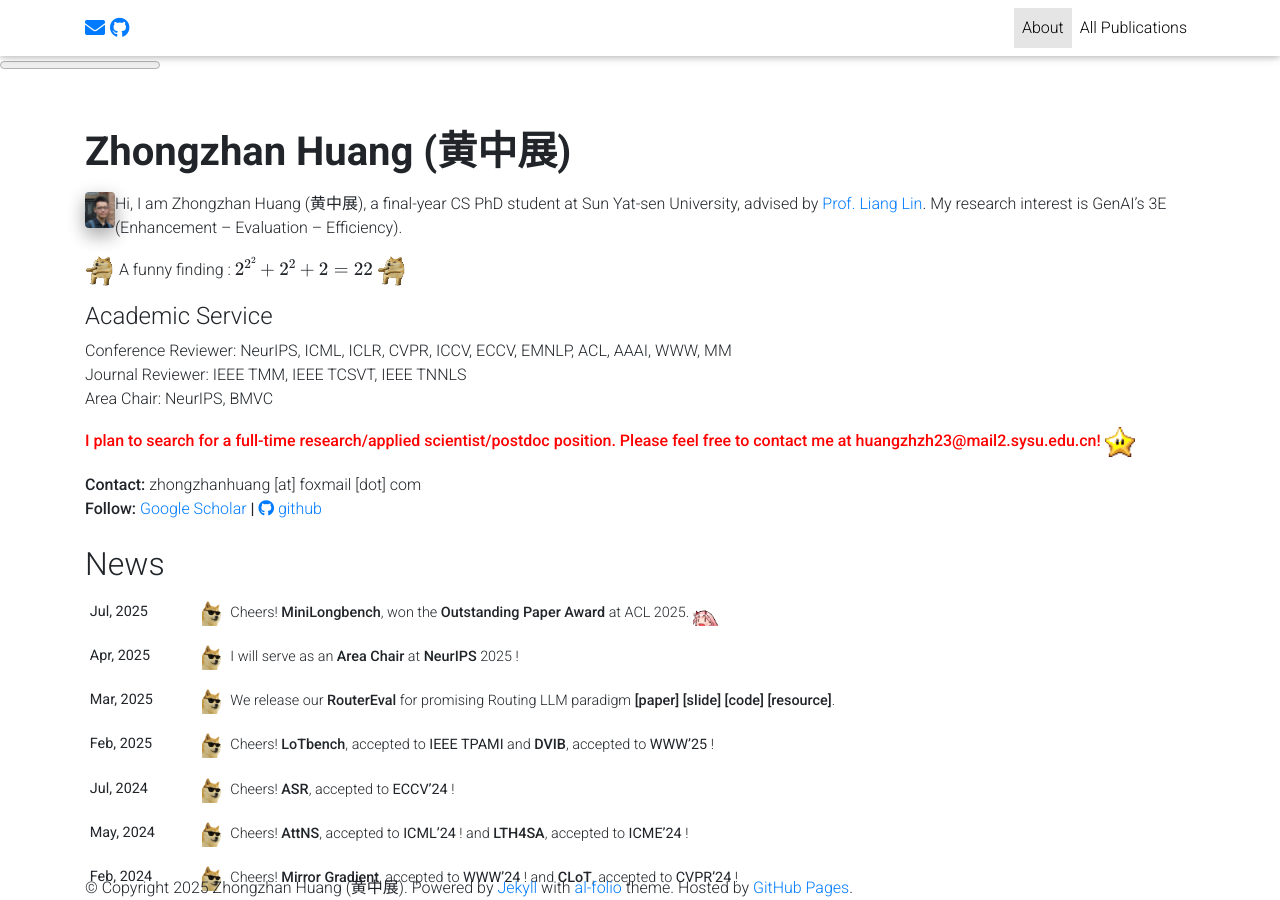
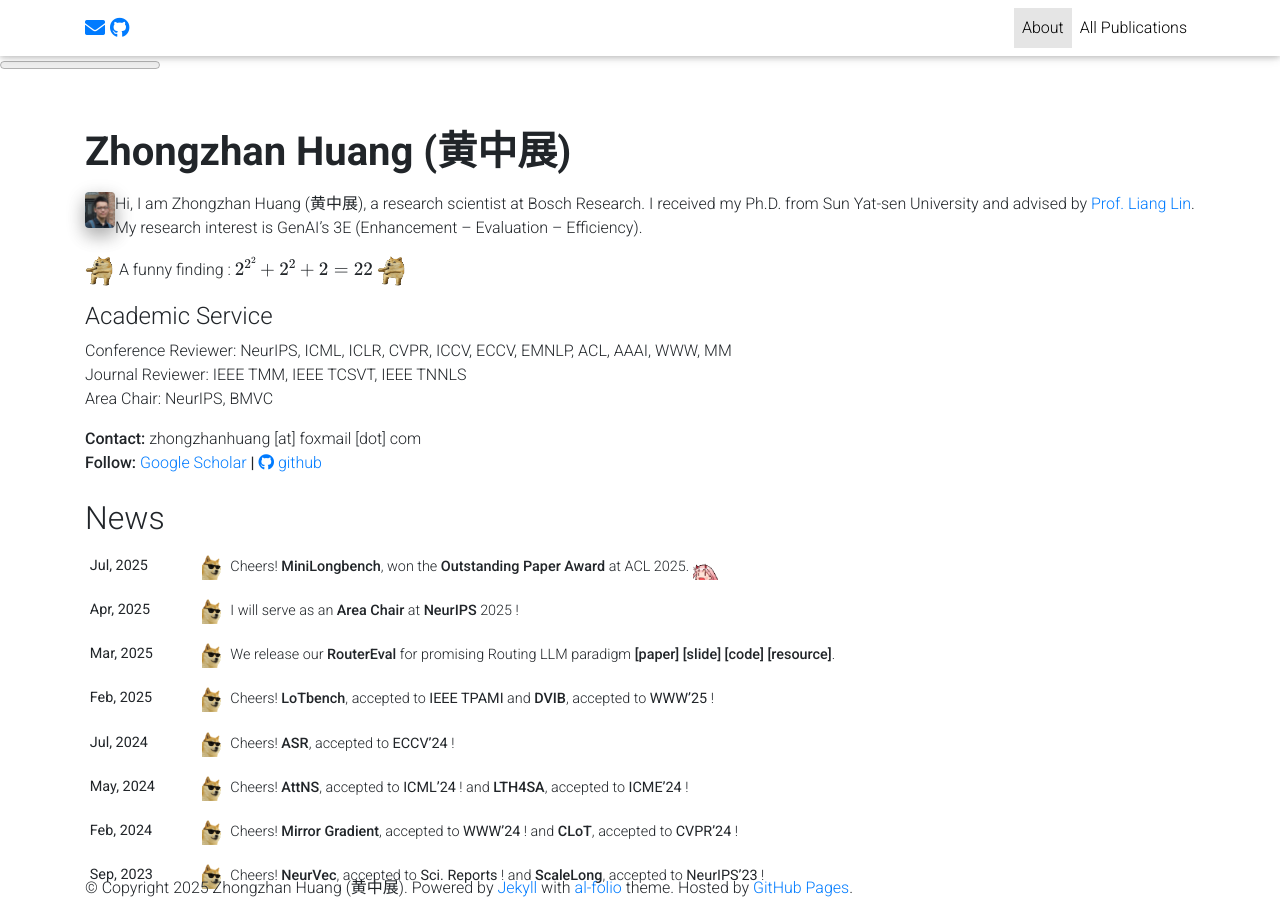
Before and after one commit to dedekinds/dedekinds.github.io, a Jekyll site: the page built from _pages/about.md, in a window 1280 px wide and 900 px high. Built offline with Jekyll 4.4.1, drawn with Linux system fonts in a browser that asks for light colours; nearby versions of some CDN libraries; full-size pictures stand in for the smaller copies a plugin makes; library files that are not in the unit come from our copies; comment, search, counter and statistics services are not loaded; a style sheet for code colours, icons or effects is not loaded.

Commit message:
Update about.md

```diff
--- a/_pages/about.md
+++ b/_pages/about.md
@@ -20,7 +20,7 @@ social: true  # includes social icons at the bottom of the page
 <p> Hello there! My name is Shanshan Zhong, and I am a student at the School of Computer Science and Engineering at Sun Yat-sem University, advised by Professor Wushao Wen and Professor Liang Lin. <br> My research interests primarily revolve around the application and structure design of generative models (including large language models and diffusion models), attention mechanisms, and multimodal technology (including multimodal recommendation and multimodal information fusion).
 </p>
 </div> -->
-Hi, I am Zhongzhan Huang (黄中展), a final-year CS PhD student at Sun Yat-sen University, advised by
+Hi, I am Zhongzhan Huang (黄中展), a research scientist at Bosch Research. I received my Ph.D. from Sun Yat-sen University and advised by
 <a href="https://scholar.google.com/citations?user=Nav8m8gAAAAJ&hl=zh-CN" target="_blank">Prof. Liang Lin</a>.
 My research interest is GenAI's 3E (Enhancement – Evaluation – Efficiency).
 <br>
@@ -45,4 +45,4 @@ My research interest is GenAI's 3E (Enhancement – Evaluation – Efficiency).
   Area Chair: NeurIPS, BMVC
 <br>
 
-  <strong style="color:red;">I plan to search for a full-time research/applied scientist/postdoc position. Please feel free to contact me at huangzhzh23@mail2.sysu.edu.cn!</strong> <img src="https://github.com/dedekinds/dedekinds.github.io/raw/main/_pages/star.gif" width="30">
+ <!--  <strong style="color:red;">I plan to search for a full-time research/applied scientist/postdoc position. Please feel free to contact me at huangzhzh23@mail2.sysu.edu.cn!</strong> <img src="https://github.com/dedekinds/dedekinds.github.io/raw/main/_pages/star.gif" width="30">-->
```
